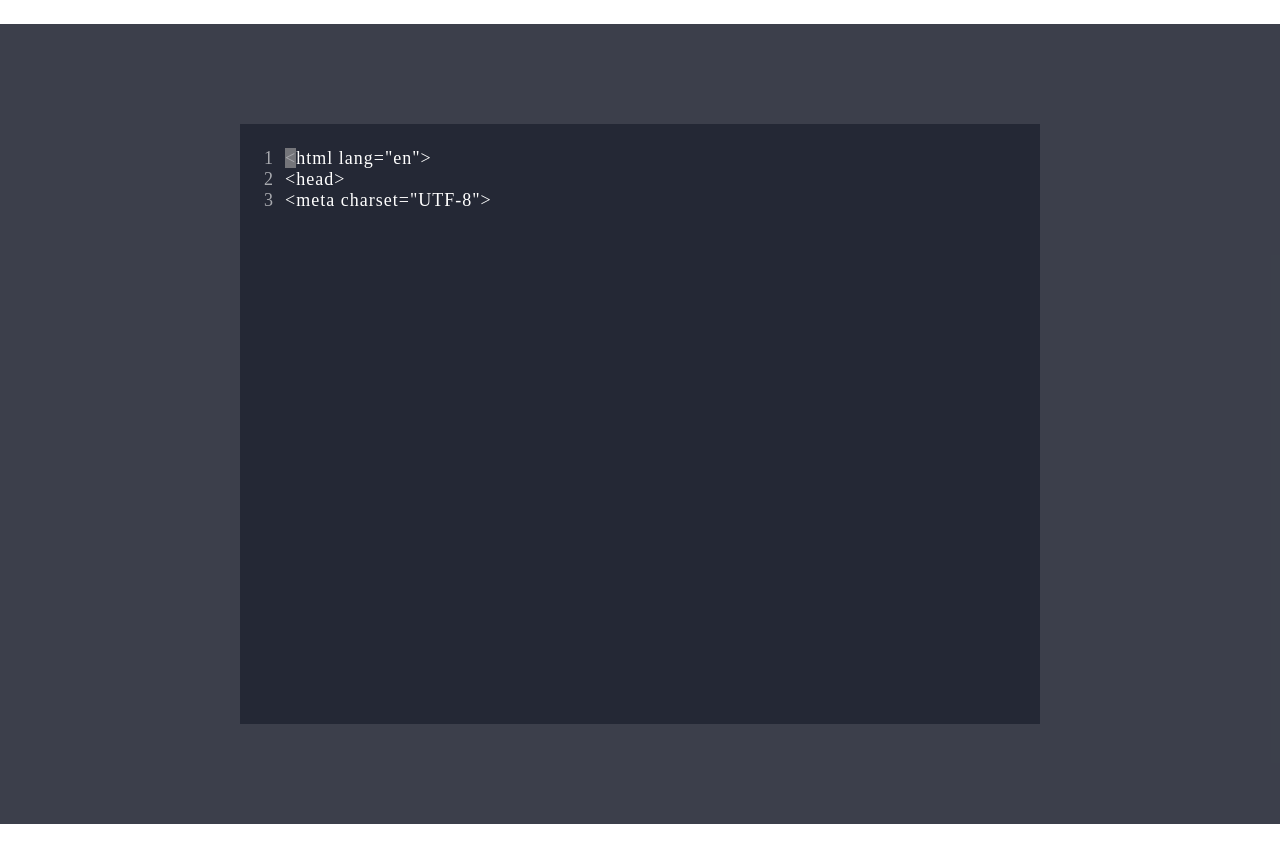
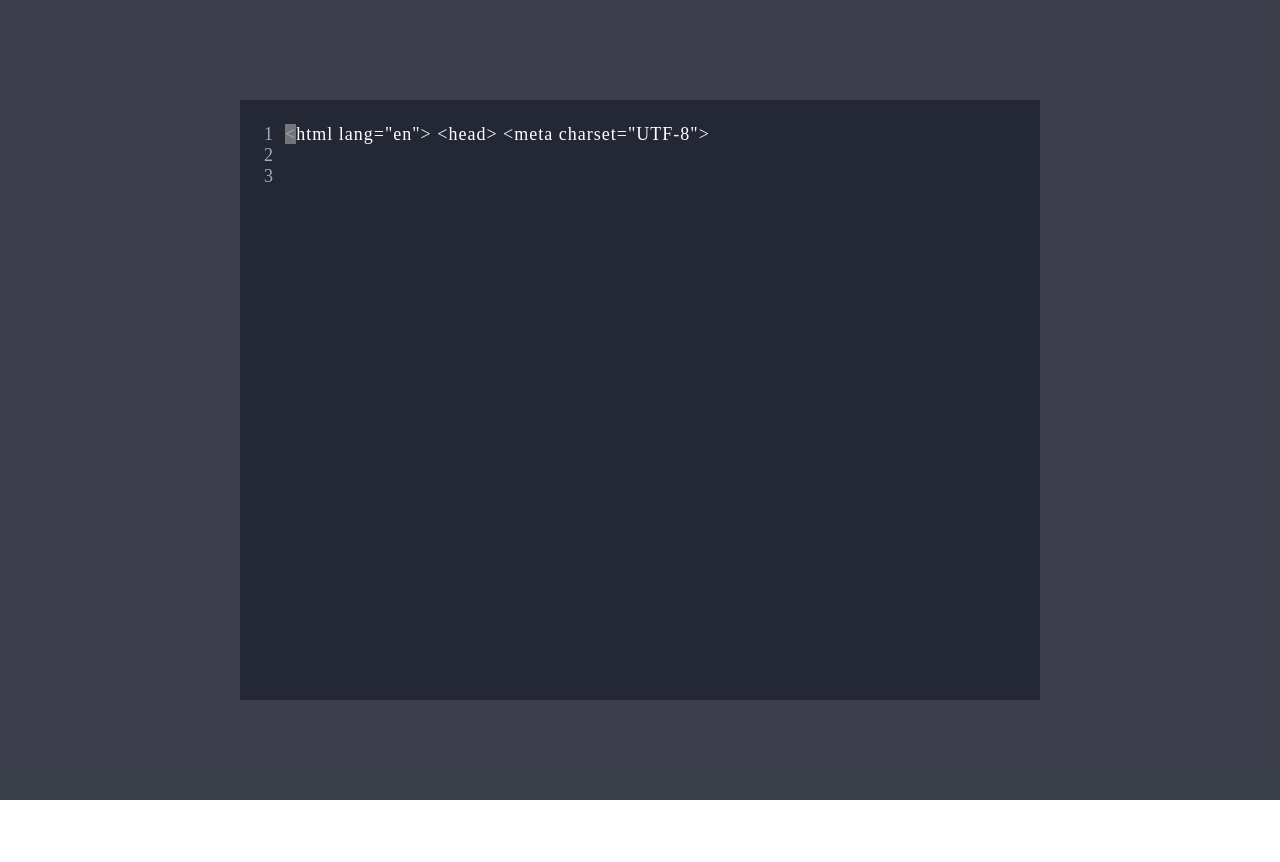
Before and after one commit to teo-sprint/typo-saurus-code, a React (Vite) app: page /game in a window 1280 px wide. Shown: the top 862 px of the page. After the commit the page ends 800 px from the top, so only its background shows below. Built offline with nearby package versions, Linux system fonts and the light colour scheme; a web font is replaced by a local one.

Commit message:
[STYLE] 파일 인덴트 맞추고, white space 속성 제거

```diff
--- a/src/components/Editor.css
+++ b/src/components/Editor.css
@@ -1,9 +1,4 @@
-body{
-  white-space: pre-line;
-}
-
-
-.container{
+.container {
   background-color: #242835;
   padding-top: 24px;
   width: 800px;
@@ -11,14 +6,13 @@ body{
   margin: 0 auto;
   display: flex;
   color: rgba(255, 255, 255, 0.6)
-
 }
 
-.false{
+.false {
   color: firebrick;
 }
 
-.correct{
+.correct {
   position: relative;
   color: #FFFFFF;
 }
@@ -33,21 +27,21 @@ body{
     opacity: 0.1;
   }
   100% {
-   opacity: 1;
+    opacity: 1;
   }
 }
 
-.basic{
+.basic {
   color: rgba(255, 255, 255, 0.6);
 }
 
 
-span{
+span {
   color: rgba(255, 255, 255, 0.6);
   letter-spacing: 1px;
 }
 
 
-.num{
+.num {
   color: rgba(255, 255, 255, 0.6)
 }
```
